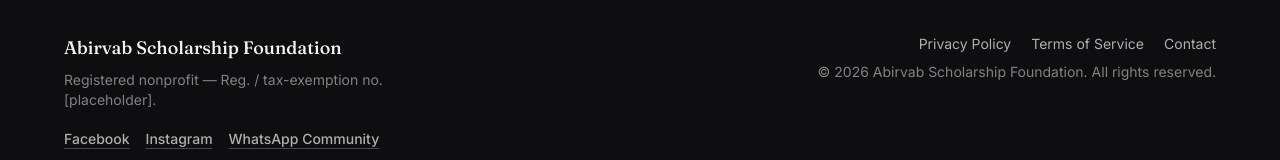
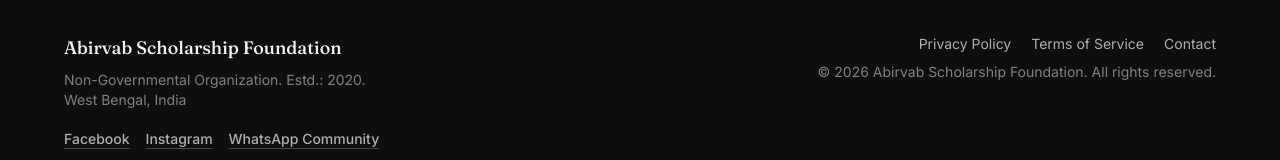
Before and after one commit to PrasunV/Abirvab, a React (Vite) app: page / in a window 1280 px wide. Shown: the part 1959-2119 px from the top of the page. Built offline with nearby package versions, Linux system fonts and the light colour scheme.

Commit message:
update placeholder texts

```diff
--- a/src/components/Footer.jsx
+++ b/src/components/Footer.jsx
@@ -24,7 +24,9 @@
           Abirvab Scholarship Foundation
         </p>
         <p className="mt-2 max-w-xs text-sm text-paper/50">
-          Registered nonprofit — Reg. / tax-exemption no. [placeholder].
+          Non-Governmental Organization.
+          Estd.: 2020.
+          West Bengal, India
         </p>
         <ul className="mt-4 flex flex-wrap gap-x-4 gap-y-2">
           {social.map((item) => (
--- a/src/config/links.js
+++ b/src/config/links.js
@@ -15,6 +15,6 @@
  */
 export const DONATION_INFO = {
   upiId: 'mondalnikhilesh2002-1@oksbi',
-  whatsappNumber: 'XXXXX-XXXXX', // placeholder — replace with the real WhatsApp number
+  whatsappNumber: '+91 99329 49331', // placeholder — replace with the real WhatsApp number
   qrImage: '/assets/images/upi-qr.jpg',
 }
```
